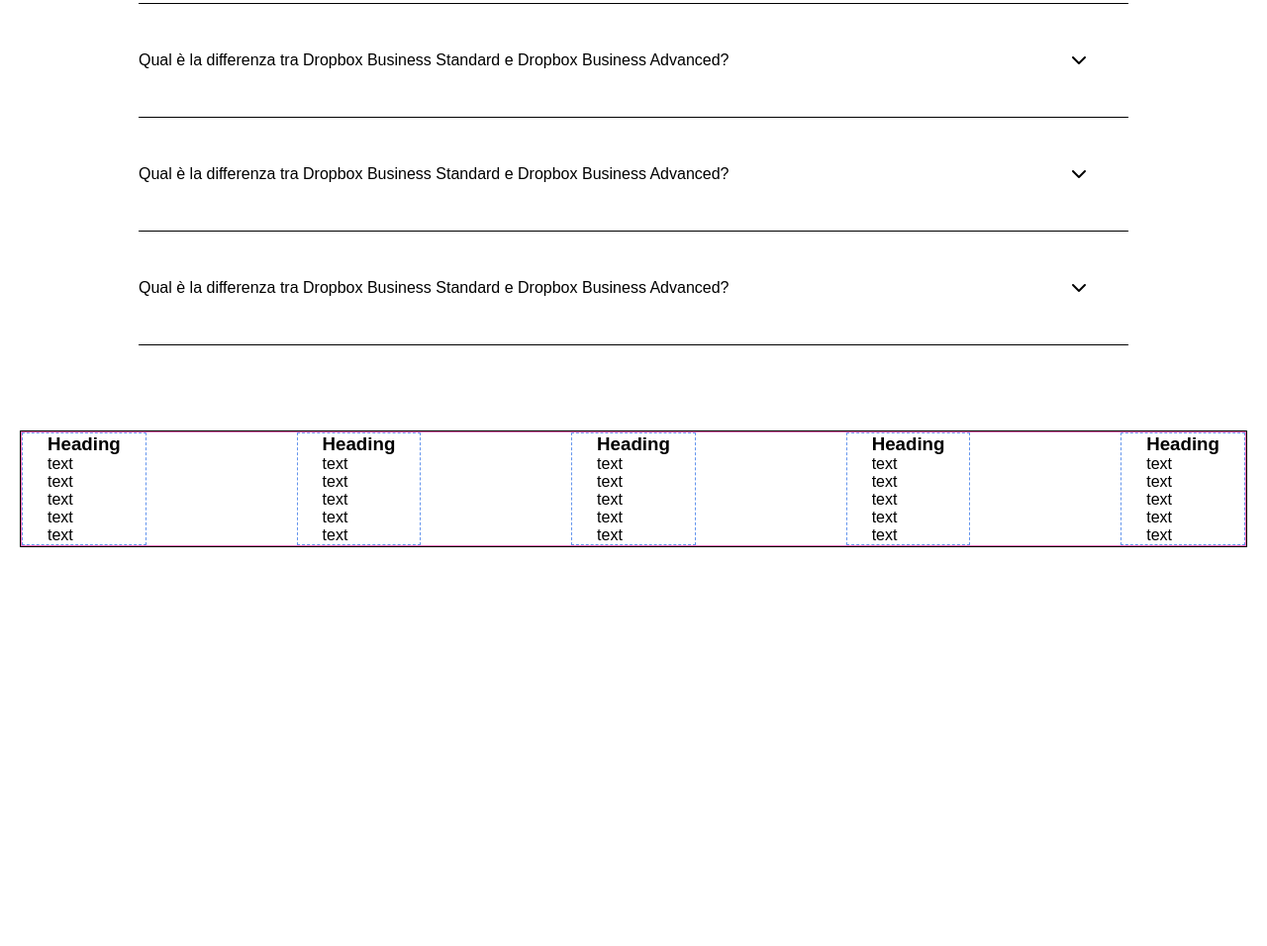
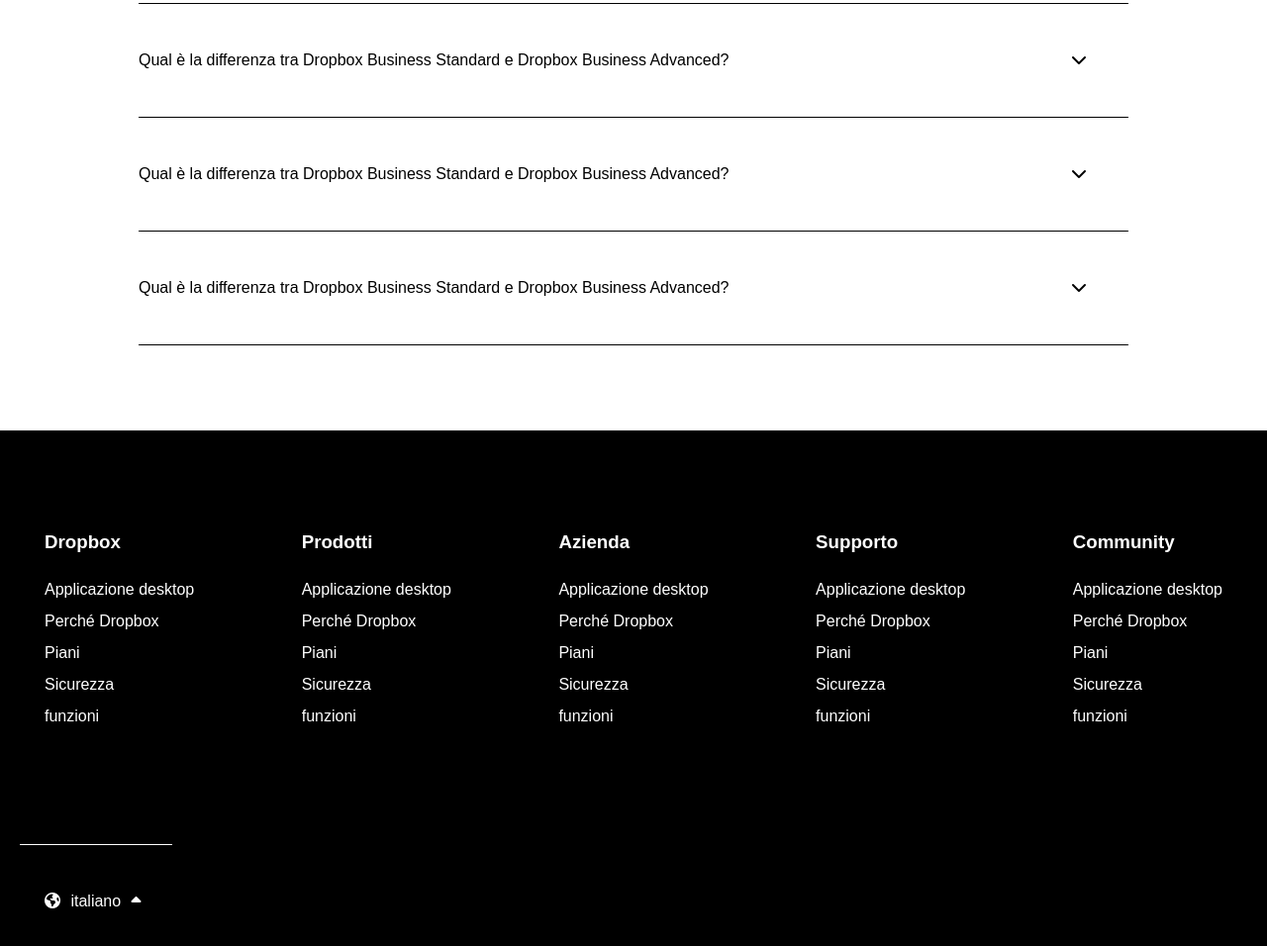
Before and after one commit to GabrieleTuzzo/htmlcss-dropbox, a plain HTML site: page index.html in a window 1280 px wide. Shown: the part 5404-6360 px from the top of the page at 99% size. Before the commit the page ends 5957 px from the top, so only its background shows below. Drawn offline with Linux system fonts and the light colour scheme.

Commit message:
ADD footer styles and content

```diff
--- a/css/style.css
+++ b/css/style.css
@@ -299,13 +299,37 @@ section.designit * {
 }
 
 /* FOOTER */
-.page-footer {}
+.page-footer {
+    padding-top: 102px;
+    padding-bottom: 46px;
+    color: white;
+    background-color: black;
+}
 
 .page-footer .row {
     justify-content: space-between;
 }
 
+.page-footer h3 {
+    margin-bottom: 28px;
+}
 
+.page-footer li {
+    margin-bottom: 14px;
+}
+
+.page-footer .lists-container {
+    margin-bottom: 106px
+}
+
+.page-footer .lang {
+    border-top: 1px solid white;
+    padding-top: 48px;
+}
+
+.page-footer .lang > span {
+    margin-right: 6px;
+}
 
 /* BUTTONS */
 .btn {
--- a/index.html
+++ b/index.html
@@ -338,58 +338,66 @@
             </div>
         </section>
     </main>
-    <footer class="page-footer debug">
+    <footer class="page-footer">
         <div class="container">
-            <div class="row">
+            <div class="row lists-container">
                 <div class="col-20">
-                    <h3>Heading</h3>
+                    <h3>Dropbox</h3>
                     <ul>
-                        <li>text</li>
-                        <li>text</li>
-                        <li>text</li>
-                        <li>text</li>
-                        <li>text</li>
+                        <li>Applicazione desktop</li>
+                        <li>Perché Dropbox</li>
+                        <li>Piani</li>
+                        <li>Sicurezza</li>
+                        <li>funzioni</li>
                     </ul>
                 </div>
                 <div class="col-20">
-                    <h3>Heading</h3>
+                    <h3>Prodotti</h3>
                     <ul>
-                        <li>text</li>
-                        <li>text</li>
-                        <li>text</li>
-                        <li>text</li>
-                        <li>text</li>
+                        <li>Applicazione desktop</li>
+                        <li>Perché Dropbox</li>
+                        <li>Piani</li>
+                        <li>Sicurezza</li>
+                        <li>funzioni</li>
                     </ul>
                 </div>
                 <div class="col-20">
-                    <h3>Heading</h3>
+                    <h3>Azienda</h3>
                     <ul>
-                        <li>text</li>
-                        <li>text</li>
-                        <li>text</li>
-                        <li>text</li>
-                        <li>text</li>
+                        <li>Applicazione desktop</li>
+                        <li>Perché Dropbox</li>
+                        <li>Piani</li>
+                        <li>Sicurezza</li>
+                        <li>funzioni</li>
                     </ul>
                 </div>
                 <div class="col-20">
-                    <h3>Heading</h3>
+                    <h3>Supporto</h3>
                     <ul>
-                        <li>text</li>
-                        <li>text</li>
-                        <li>text</li>
-                        <li>text</li>
-                        <li>text</li>
+                        <li>Applicazione desktop</li>
+                        <li>Perché Dropbox</li>
+                        <li>Piani</li>
+                        <li>Sicurezza</li>
+                        <li>funzioni</li>
                     </ul>
                 </div>
                 <div class="col-20">
-                    <h3>Heading</h3>
+                    <h3>Community</h3>
                     <ul>
-                        <li>text</li>
-                        <li>text</li>
-                        <li>text</li>
-                        <li>text</li>
-                        <li>text</li>
+                        <li>Applicazione desktop</li>
+                        <li>Perché Dropbox</li>
+                        <li>Piani</li>
+                        <li>Sicurezza</li>
+                        <li>funzioni</li>
                     </ul>
+                </div>
+            </div>
+
+            <div class="row">
+                <div class="col lang">
+                    <span><i class="fa-solid fa-earth-americas"></i></span>
+                    <span>italiano</span>
+                    <span><i class="fa-solid fa-caret-up"></i></span>
                 </div>
             </div>
         </div>
```
